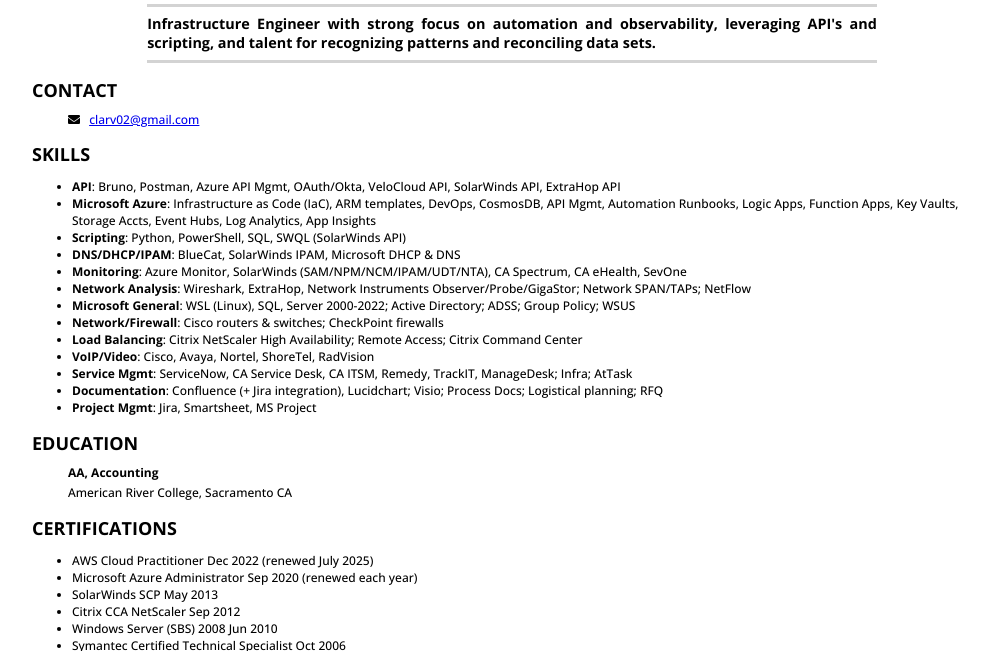
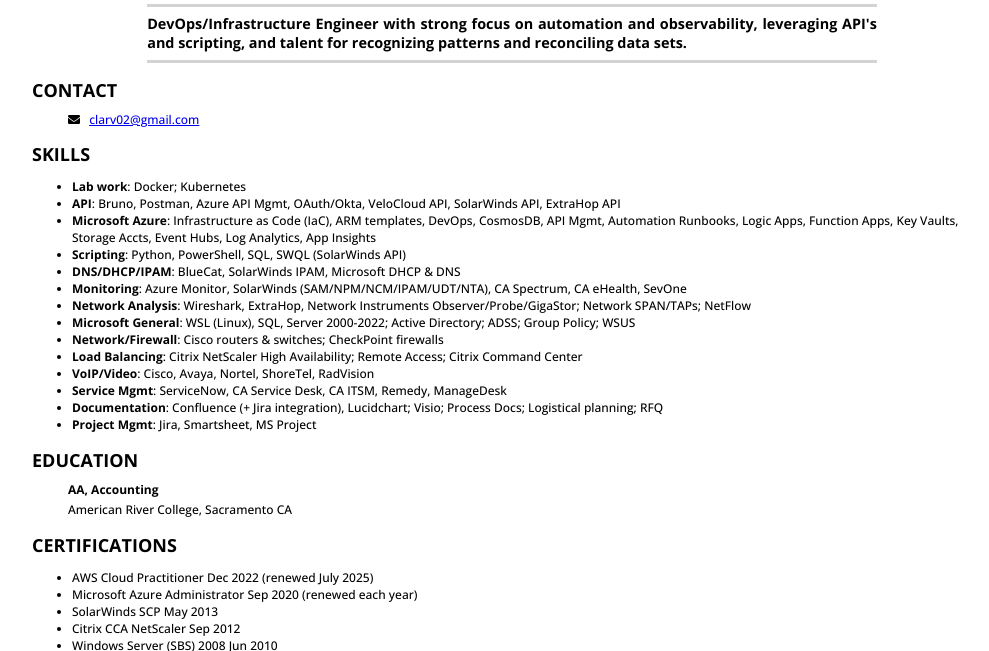
Before and after one commit to gitdram/val-clark-resume, a plain HTML site: page index.html in a window 1280 px wide. Shown: the part 148-799 px from the top of the page, without its empty margins (4-993 px from the left). Drawn offline with nearby package versions, Linux system fonts and the light colour scheme.

Commit message:
Update index.html

```diff
--- a/index.html
+++ b/index.html
@@ -16,7 +16,7 @@
 			<div id=about>
 				<hr>
 				<!-- <b>INFRASTRUCTURE AUTOMATION ENGINEER</b> -->
-				<p><b>Infrastructure Engineer with strong focus on automation and observability, leveraging
+				<p><b>DevOps/Infrastructure Engineer with strong focus on automation and observability, leveraging
 					API's and scripting, and talent for recognizing patterns and reconciling data sets.
 				</b></p>
 				<hr>
@@ -32,6 +32,7 @@
 					</div>
 					<h2><b>SKILLS</b></h2>
                     <ul>
+                        <li><b>Lab work</b>:		Docker; Kubernetes</li>
                         <li><b>API</b>:		Bruno, Postman, Azure API Mgmt, OAuth/Okta, VeloCloud API, SolarWinds API, ExtraHop API</li>
                         <li><b>Microsoft Azure</b>:	Infrastructure as Code (IaC), ARM templates, DevOps, CosmosDB, API Mgmt, Automation Runbooks, Logic Apps, Function Apps, Key Vaults, Storage Accts, Event Hubs, Log Analytics, App Insights</li>
                         <li><b>Scripting</b>:		Python, PowerShell, SQL, SWQL (SolarWinds API)</li>
@@ -42,7 +43,7 @@
                         <li><b>Network/Firewall</b>:	Cisco routers & switches; CheckPoint firewalls</li>
                         <li><b>Load Balancing</b>:	Citrix NetScaler High Availability; Remote Access; Citrix Command Center</li>
                         <li><b>VoIP/Video</b>: 		Cisco, Avaya, Nortel, ShoreTel, RadVision</li>
-                        <li><b>Service Mgmt</b>:	ServiceNow, CA Service Desk, CA ITSM, Remedy, TrackIT, ManageDesk; Infra; AtTask</li>
+                        <li><b>Service Mgmt</b>:	ServiceNow, CA Service Desk, CA ITSM, Remedy, ManageDesk</li>
                         <li><b>Documentation</b>: 	Confluence (+ Jira integration), Lucidchart; Visio; Process Docs; Logistical planning; RFQ</li>
                         <li><b>Project Mgmt</b>: 	Jira, Smartsheet, MS Project</li>
                 </ul>
```
